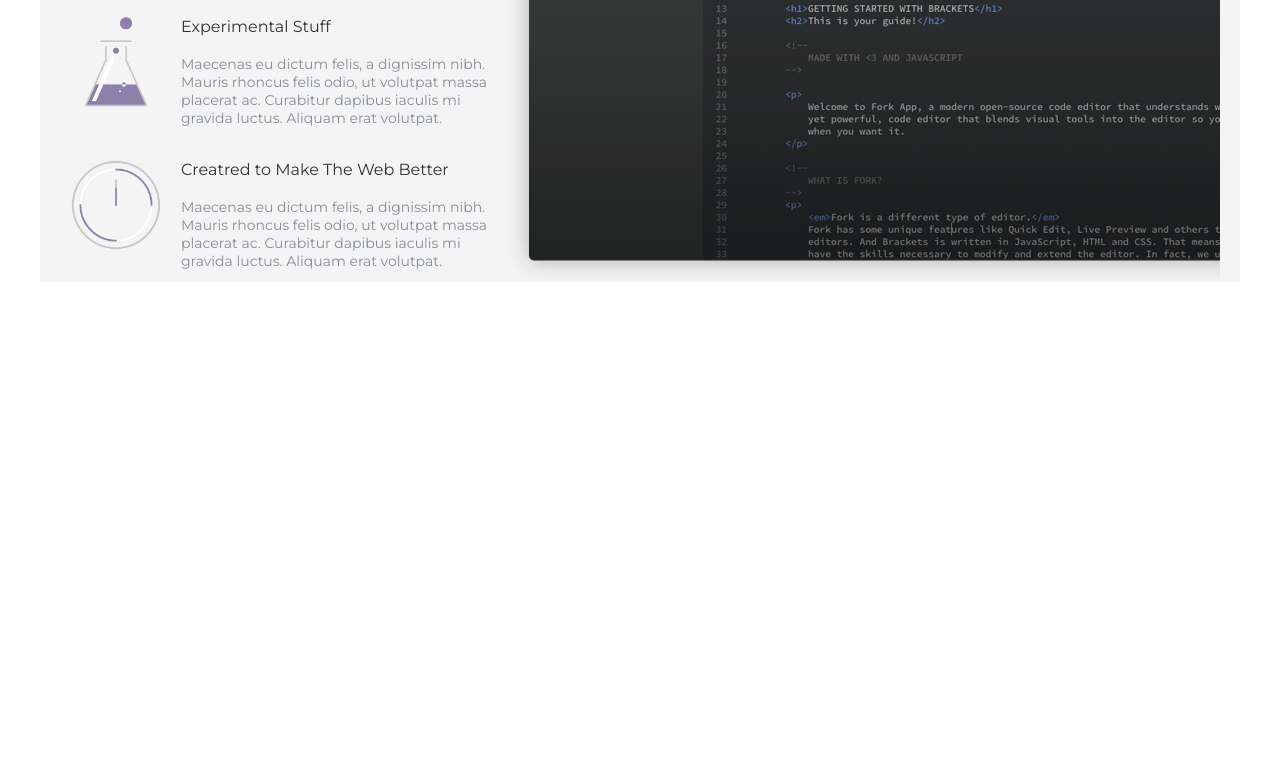
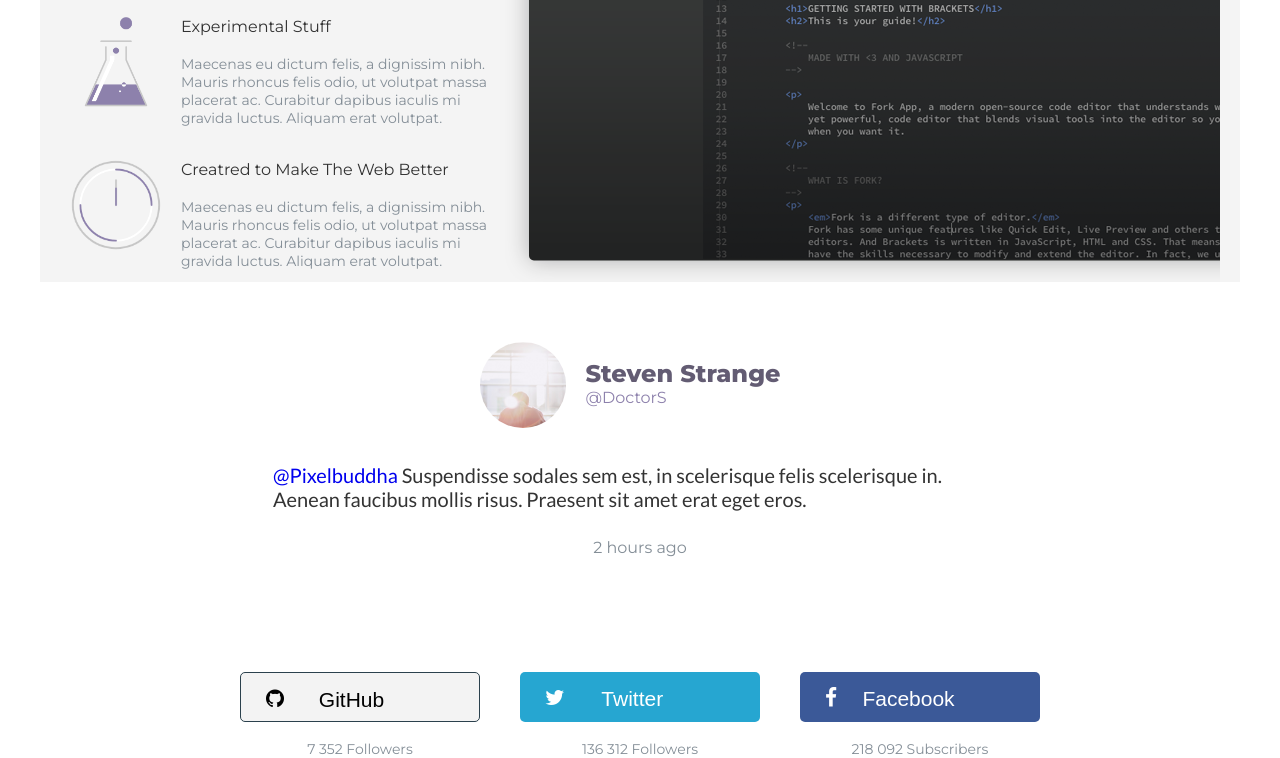
Before and after one commit to ditochilin/Forkio, a plain HTML site: page index.html in a window 1280 px wide. Shown: the part 1607-2365 px from the top of the page. Before the commit the page ends 1889 px from the top, so only its background shows below. Drawn offline with Linux system fonts and the light colour scheme.

Commit message:
'steven'

```diff
--- a/index.html
+++ b/index.html
@@ -9,6 +9,7 @@
 	<link rel="stylesheet" type="text/css" href="dist\css\style.css">
 	<link href="https://fonts.googleapis.com/css?family=Montserrat:100,200,300,400,500,600,700,800,900" rel="stylesheet">
 	<link href="https://fonts.googleapis.com/css?family=Lato:400,700" rel="stylesheet">
+	<link rel="stylesheet" href="https://cdnjs.cloudflare.com/ajax/libs/font-awesome/4.7.0/css/font-awesome.min.css">
 </head>
 <body>
 	<div class="main-container">
@@ -105,7 +106,6 @@
 					&ltHere is what you get&gt
 				</div>
 				<div class="here wrapper">
-
 					<div class="topics">
 						<div class="topics__topic">
 							<div class="topics__topic-img">
@@ -152,12 +152,61 @@
 							</div>
 						</div>
 					</div>
-
-
 					<div class="wrapper__right">
-
 						<div class="wrapper__img">
 						</div>
+					</div>
+				</div>
+			</div>
+		</section>
+
+		<section class="steven">
+			<div class="steven-content">
+				<div class="slick">
+					<div class="slick__item">
+						<div class="slick__item-recipient">
+							<div class="recipient-img">
+								<div class="recipient1-img"></div>
+							</div>
+							<div class="recipient-info">
+								<div class="recipient-content">
+									<p class="recipient-title">Steven Strange</p>
+									<a href="#" class="recipient-contact">@DoctorS
+									</a>
+								</div>
+							</div>
+						</div>
+
+						<div class="slick__item-message">
+							<a  href="#" class="message__sender">@Pixelbuddha</a>
+							<p class="message__content">
+								 Suspendisse sodales sem est, in scelerisque felis scelerisque in. Aenean faucibus mollis risus. Praesent sit amet erat eget eros.
+							</p>
+						</div>
+						<div class="slick__item-age">2 hours ago</div>
+					</div>
+				</div>
+
+				<div class="media">
+					<div class="media__block">
+						<button class="media__block-btn">
+							<i class="fa fa-github"></i>
+							<span class="btn__label-git">GitHub</span>
+						</button>
+						<p class="media__block-info">7 352 Followers
+						</p>
+					</div>
+					<div class="media__block">
+						<button class="media__block-btn">
+							<i class="fa fa-twitter"></i>
+							<span class="btn__label-twitter">Twitter</span>
+						</button><p  class="media__block-info">136 312 Followers</p>
+					</div>
+					<div class="media__block">
+						<button class="media__block-btn">
+							<i class="fa fa-facebook"></i>
+							<span class="btn__label-f">Facebook</span>
+						</button><p  class="media__block-info">218 092 Subscribers</p>
 					</div>
 				</div>
 			</div>
--- /dev/null
+++ b/src/scss/steven.scss
@@ -0,0 +1,179 @@
+@import 'vars.scss';
+
+.steven{
+	padding: 0 10px;
+
+	&-content{
+		padding-top: 60px;
+		font-family: Montserrat;
+	}
+
+}
+
+.slick {
+		display: flex;
+		justify-content: center;
+
+	&__item {
+		display: flex;
+		flex-direction: column;
+
+		&-recipient {
+			display: flex;
+			align-self: center;
+		}
+
+		&-message {
+			align-self: center;
+			max-width: 734px;
+			font-family: 'Lato', sans-serif;
+			font-size: 20px;
+			font-weight: 400;
+			margin: 35px 0 27px 0;
+			& > p {
+				display: inline;
+				//text-align: center;
+				color: #333333;
+			}
+		}
+		&-age {
+			align-self: center;
+			color: $small-text-color;
+		}
+	}
+
+}
+
+a{
+	text-decoration: none;
+}
+
+.recipient{
+	display: flex;
+
+	&-info{
+		margin: 0 20px;
+
+		&>div{
+			transform: translateY(35%);
+		}
+
+		& p a{
+			display: block;
+		}
+
+
+	}
+
+	&-img> div{
+		display: block;
+		width: 86px;
+		height: 86px;
+		border-radius: 43px;
+		background-repeat: no-repeat;
+		background-size: 180%;
+		background-position: center;
+	}
+
+	&1-img{
+		background-image: url("/img/usirpic.png");
+	}
+
+
+	&-title{
+		font-size: 24px;
+		font-weight: 800;
+		color: #635c73;
+	}
+	&-contact{
+		font-size: 16px;
+		color: $primary-color;
+	}
+
+}
+
+
+.media{
+	margin-top: 80px;
+	display: flex;
+	justify-content: center;
+	flex-wrap: wrap;
+
+	&__block{
+		margin: 35px 20px 0 20px;
+		display: flex;
+		flex-direction: column;
+
+		&:nth-child(1) > button{
+			border: 1px solid #2b414d;
+			background-color: #f3f3f3;
+		}
+
+		&:nth-child(2) > button{
+			color: #fff;
+			background-color: #26a6d1;
+		}
+
+		&:nth-child(3) > button{
+			color: #fff;
+			background-color: #3b5998;
+		}
+
+		&:nth-child(1) > button:hover{
+			background-color: #2b414d;
+			color: #f3f3f3;
+			border: 1px solid #2b414d;
+		}
+
+		&:nth-child(2) > button:hover{
+			background-color: #fff;
+			color: #26a6d1;
+			border: 1px solid #26a6d1;
+		}
+
+		&:nth-child(3) > button:hover{
+			background-color: #fff;
+			color: #3b5998;
+			border: 1px solid #3b5998;
+		}
+
+		&-btn{
+			display: block;
+			border-radius: 5px;
+			border: none;
+			font-size: 21px;
+			width: 240px;
+			height: 50px;
+
+			&> i {
+				display: block;
+				float: left;
+				margin: 15px 0 15px 25px;
+			}
+			& > span {
+				display: block;
+				margin: 15px 60px 15px 0;
+			}
+
+		}
+
+		&-btn:hover{
+			cursor: pointer;
+		}
+
+		&-info{
+			margin-top: 18px;
+			align-self: center;
+			font-size: 14px;
+			color: $small-text-color;
+		}
+	}
+}
+
+// .btn{
+// 	&__label{
+// 		&-git{
+// 			background-color: #f3f3f3;
+// 		}
+// 	}
+// }
```
Also changed, not shown: src/scss/header.scss (+0 -7 lines), dist/css/style.css, img/usirpic.png (added), src/css/steven.css (added), src/css/style.css.
